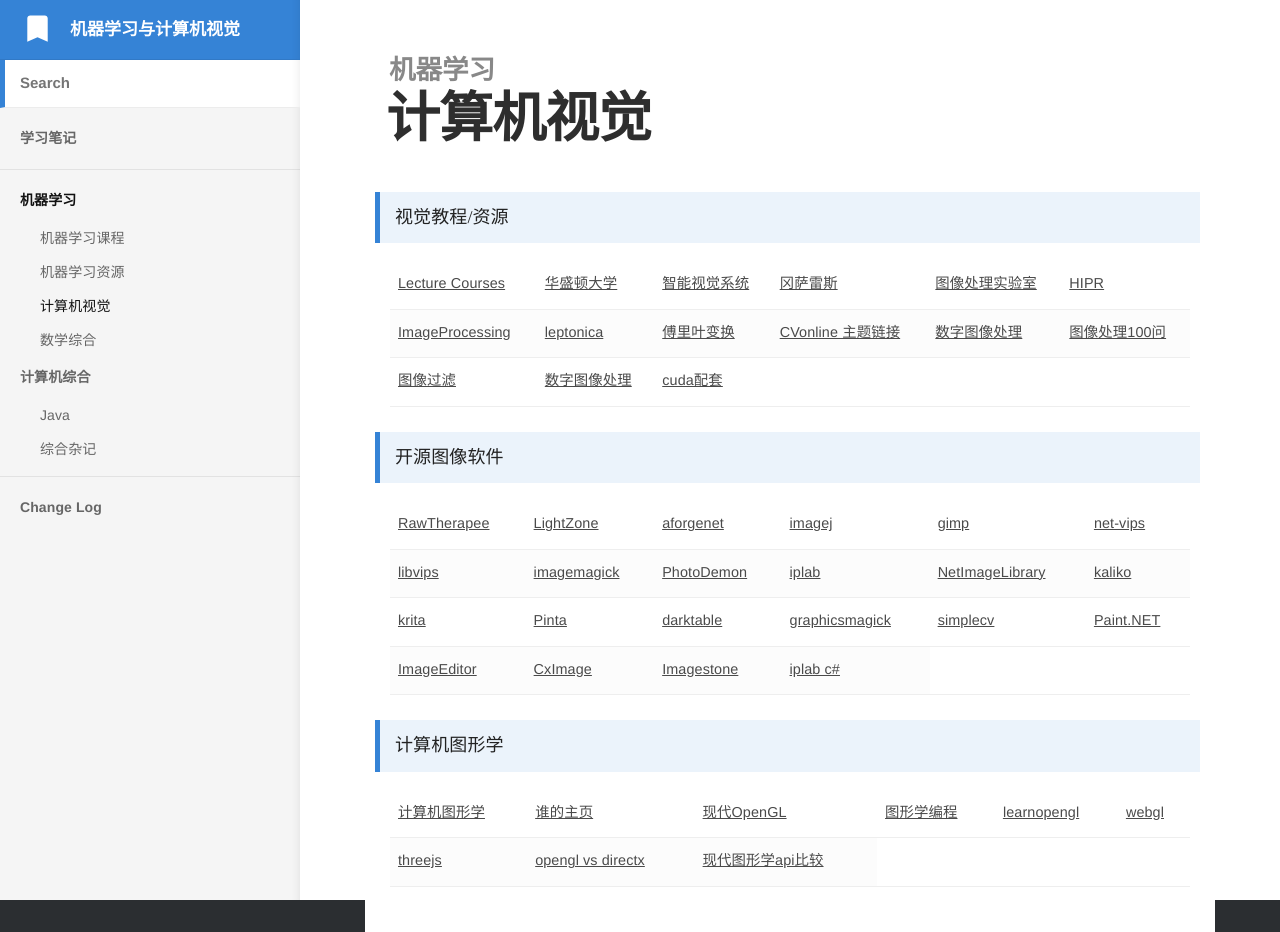
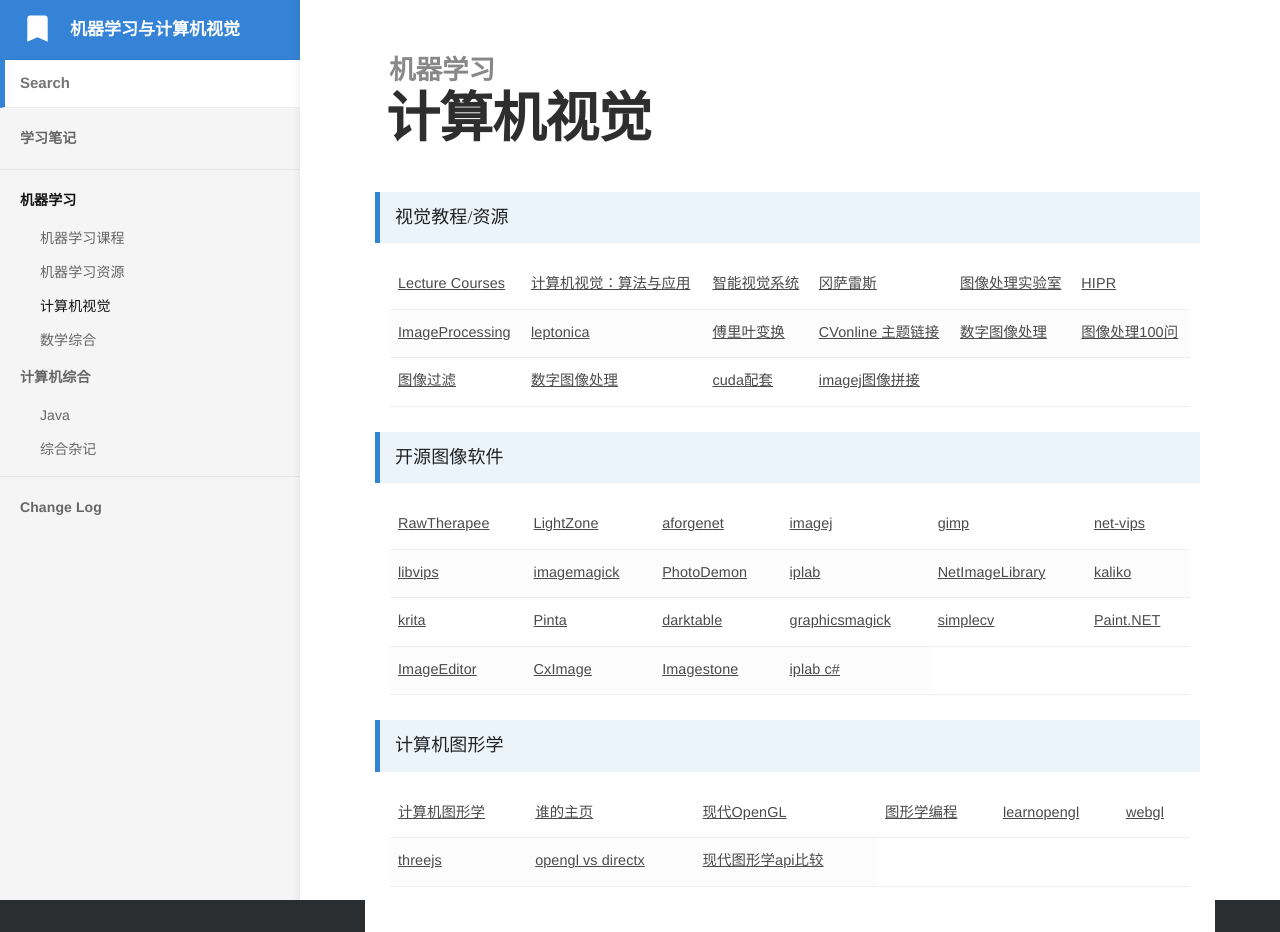
Before and after one commit to bashendixie/Machine_Learning_Notes, a Jekyll site: the page built from _docs/1、机器学习/计算机视觉.md, in a window 1280 px wide. Built offline with Jekyll 4.4.1, drawn with Linux system fonts in a browser that asks for light colours; some web fonts are replaced.

Commit message:
no message

```diff
--- a/_docs/1、机器学习/计算机视觉.md
+++ b/_docs/1、机器学习/计算机视觉.md
@@ -12,7 +12,7 @@
 				<a href="https://www.robots.ox.ac.uk/~az/lectures/" target="_blank">Lecture Courses</a>
 			</td>
 			<td>
-				<a href="http://szeliski.org/Book/" target="_blank">华盛顿大学</a>
+				<a href="http://szeliski.org/Book/" target="_blank">计算机视觉：算法与应用</a>
 			</td>
 			<td>
 				<a href="https://www.cs.auckland.ac.nz/courses/compsci773s1c/lectures/" target="_blank">智能视觉系统</a>
@@ -56,6 +56,9 @@
 			</td>
 			<td>
 				<a href="https://gitee.com/mirrors_PacktPublishing/Hands-On-GPU-Accelerated-Computer-Vision-with-OpenCV-and-CUDA" target="_blank">cuda配套</a>
+			</td>
+			<td>
+				<a href="https://imagej.net/plugins/image-stitching" target="_blank">imagej图像拼接</a>
 			</td>
 		</tr>
 	</tbody>
```
